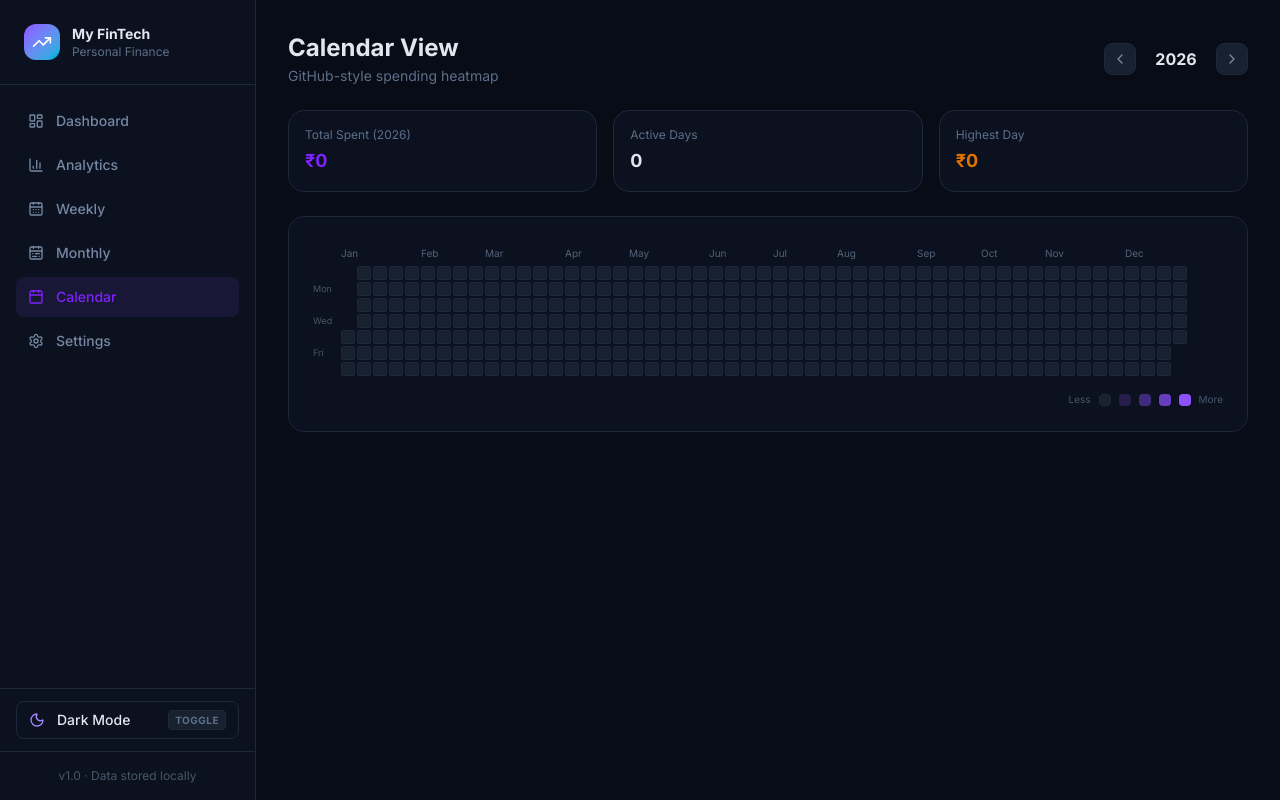
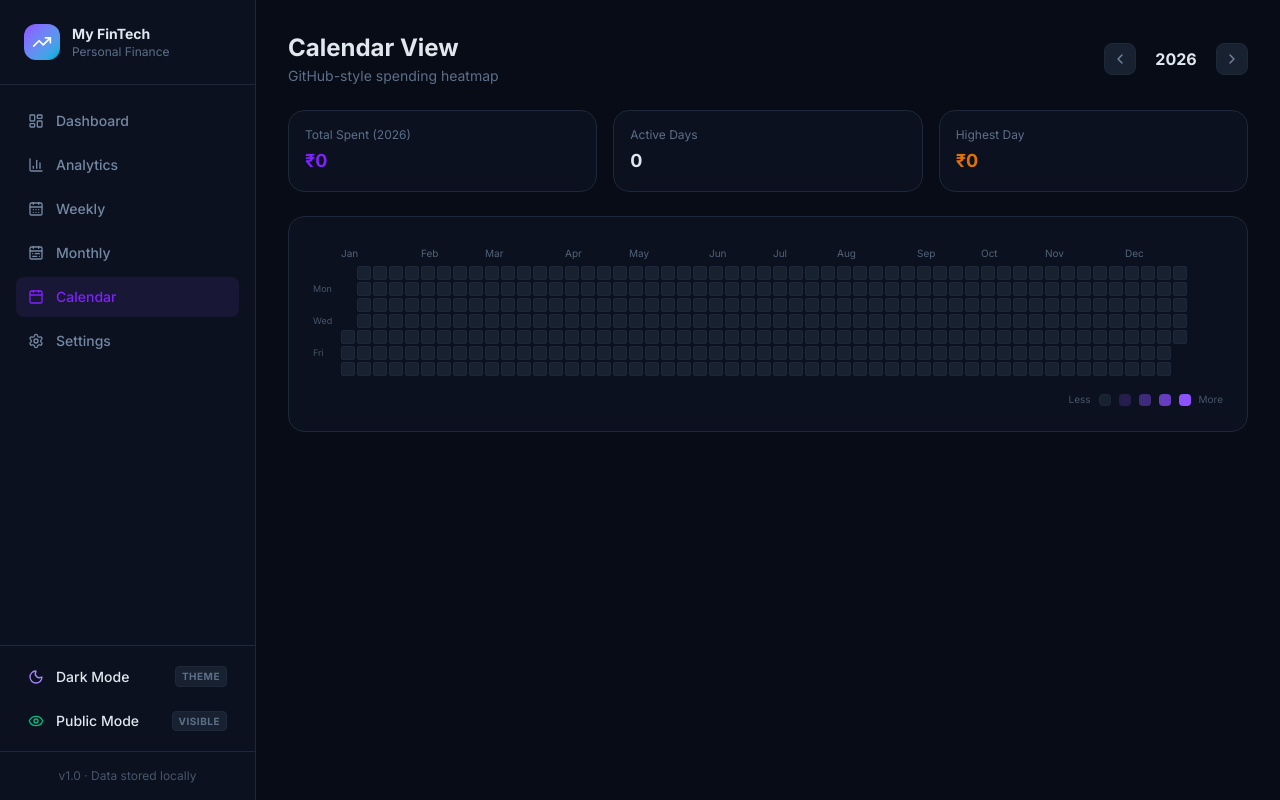
Before and after one commit to imvikramjagtap/finvik, a React (Vite) app: page /calendar in a window 1280 px wide. Built offline with nearby package versions, Linux system fonts and the light colour scheme.

Commit message:
feat: implement private mode to mask sensitive financial data across the application

```diff
--- a/src/components/BudgetCard.tsx
+++ b/src/components/BudgetCard.tsx
@@ -1,5 +1,6 @@
 import React from 'react';
 import { cn } from '@/lib/utils';
+import { useAppStore } from '@/store/useAppStore';
 
 interface BudgetCardProps {
   type: 'Need' | 'Want' | 'Saving';
@@ -42,6 +43,7 @@ function formatINR(n: number) {
 }
 
 export function BudgetCard({ type, budget, spent, remaining, percent }: BudgetCardProps) {
+  const { privateMode } = useAppStore();
   const config = typeConfig[type];
   const isOverspent = spent > budget;
 
@@ -58,7 +60,7 @@ export function BudgetCard({ type, budget, spent, remaining, percent }: BudgetCa
       </div>
 
       <div className="mb-4">
-        <p className="text-2xl font-bold text-app-fg">{formatINR(budget)}</p>
+        <p className="text-2xl font-bold text-app-fg">{privateMode ? '••••' : formatINR(budget)}</p>
         <p className="text-xs text-[hsl(215,20%,45%)] mt-0.5">monthly budget</p>
       </div>
 
@@ -77,7 +79,9 @@ export function BudgetCard({ type, budget, spent, remaining, percent }: BudgetCa
         </div>
         <div className="text-right">
           <p className="text-[hsl(215,20%,45%)]">Remaining</p>
-          <p className={cn('font-semibold mt-0.5', isOverspent ? 'text-red-400' : config.textColor)}>{formatINR(remaining)}</p>
+          <p className={cn('font-semibold mt-0.5', isOverspent ? 'text-red-400' : config.textColor)}>
+            {privateMode ? '••••' : formatINR(remaining)}
+          </p>
         </div>
       </div>
     </div>
--- a/src/components/Navigation.tsx
+++ b/src/components/Navigation.tsx
@@ -11,6 +11,8 @@ import {
   TrendingUp,
   Sun,
   Moon,
+  Eye,
+  EyeOff,
 } from 'lucide-react';
 import { cn } from '@/lib/utils';
 import { useAppStore } from '@/store/useAppStore';
@@ -25,7 +27,7 @@ const navItems = [
 ];
 
 export function Sidebar() {
-  const { theme, toggleTheme } = useAppStore();
+  const { theme, toggleTheme, privateMode, togglePrivateMode } = useAppStore();
 
   return (
     <aside className="hidden md:flex flex-col w-64 min-h-screen bg-app-card border-r border-app-border fixed left-0 top-0 z-50">
@@ -64,18 +66,31 @@ export function Sidebar() {
         ))}
       </nav>
 
-      {/* Theme Toggle */}
-      <div className="px-4 py-3 border-t border-app-border">
+      {/* Toggles */}
+      <div className="px-4 py-3 border-t border-app-border space-y-2">
         <button
           onClick={toggleTheme}
-          className="flex items-center justify-between w-full px-3 py-2 rounded-lg text-sm font-medium text-app-fg hover:bg-app-muted border border-transparent hover:border-app-border/10 transition-colors"
+          className="flex items-center justify-between w-full px-3 py-2 rounded-lg text-sm font-medium text-app-fg hover:bg-app-muted transition-colors"
         >
           <span className="flex items-center gap-3">
             {theme === 'dark' ? <Moon className="w-4 h-4 text-violet-400" /> : <Sun className="w-4 h-4 text-amber-500" />}
             <span>{theme === 'dark' ? 'Dark Mode' : 'Light Mode'}</span>
           </span>
           <span className="text-[10px] uppercase font-bold tracking-wider px-1.5 py-0.5 rounded bg-app-muted border border-app-border text-[hsl(215,20%,45%)]">
-            Toggle
+            Theme
+          </span>
+        </button>
+
+        <button
+          onClick={togglePrivateMode}
+          className="flex items-center justify-between w-full px-3 py-2 rounded-lg text-sm font-medium text-app-fg hover:bg-app-muted transition-colors"
+        >
+          <span className="flex items-center gap-3">
+            {privateMode ? <EyeOff className="w-4 h-4 text-rose-500" /> : <Eye className="w-4 h-4 text-emerald-500" />}
+            <span>{privateMode ? 'Private Mode' : 'Public Mode'}</span>
+          </span>
+          <span className="text-[10px] uppercase font-bold tracking-wider px-1.5 py-0.5 rounded bg-app-muted border border-app-border text-[hsl(215,20%,45%)]">
+            {privateMode ? 'Hidden' : 'Visible'}
           </span>
         </button>
       </div>
@@ -89,7 +104,7 @@ export function Sidebar() {
 }
 
 export function MobileNav() {
-  const { theme, toggleTheme } = useAppStore();
+  const { theme, toggleTheme, privateMode, togglePrivateMode } = useAppStore();
 
   return (
     <>
@@ -101,6 +116,14 @@ export function MobileNav() {
           </div>
           <span className="font-bold text-app-fg text-sm">My FinTech</span>
         </div>
+        <div className="flex items-center gap-2">
+          <button
+            onClick={togglePrivateMode}
+            className="w-9 h-9 rounded-lg bg-app-muted border border-app-border flex items-center justify-center text-app-fg hover:opacity-85 transition-colors"
+            aria-label="Toggle private mode"
+          >
+            {privateMode ? <EyeOff className="w-4 h-4 text-rose-500" /> : <Eye className="w-4 h-4 text-emerald-500" />}
+          </button>
           <button
             onClick={toggleTheme}
             className="w-9 h-9 rounded-lg bg-app-muted border border-app-border flex items-center justify-center text-app-fg hover:opacity-85 transition-colors"
@@ -108,6 +131,7 @@ export function MobileNav() {
           >
             {theme === 'dark' ? <Moon className="w-4 h-4 text-violet-400" /> : <Sun className="w-4 h-4 text-amber-500" />}
           </button>
+        </div>
       </header>
 
       {/* Mobile Bottom Bar */}
--- a/src/pages/Analytics/index.tsx
+++ b/src/pages/Analytics/index.tsx
@@ -23,7 +23,7 @@ const tooltipStyle = {
 };
 
 export default function Analytics() {
-  const { expenses, categories, settings } = useAppStore();
+  const { expenses, categories, settings, privateMode } = useAppStore();
   const currentMonth = getCurrentMonth();
   const last12 = getLast12Months();
 
@@ -67,21 +67,21 @@ export default function Analytics() {
           }[b.type])} style={{ animationDelay: `${i * 0.05}s` }}>
             <div className="flex justify-between items-start mb-3">
               <span className="text-sm font-medium" style={{ color: typeColors[b.type] }}>{b.type}</span>
-              <span className="text-xs text-[hsl(215,20%,45%)]">{Math.round(b.percent)}%</span>
+              <span className="text-xs text-[hsl(215,20%,45%)]">{privateMode ? '•••%' : `${Math.round(b.percent)}%`}</span>
             </div>
             <div className="space-y-1">
               <div className="flex justify-between text-xs text-[hsl(215,20%,45%)]">
-                <span>Budget</span><span className="text-app-fg font-medium">{formatCurrency(b.budget)}</span>
+                <span>Budget</span><span className="text-app-fg font-medium">{privateMode ? '••••' : formatCurrency(b.budget)}</span>
               </div>
               <div className="flex justify-between text-xs text-[hsl(215,20%,45%)]">
                 <span>Spent</span><span className="font-medium" style={{ color: typeColors[b.type] }}>{formatCurrency(b.spent)}</span>
               </div>
               <div className="flex justify-between text-xs text-[hsl(215,20%,45%)]">
-                <span>Remaining</span><span className="text-app-fg font-medium">{formatCurrency(b.remaining)}</span>
+                <span>Remaining</span><span className="text-app-fg font-medium">{privateMode ? '••••' : formatCurrency(b.remaining)}</span>
               </div>
             </div>
             <div className="mt-3 w-full bg-app-muted border border-app-border/10 rounded-full h-1.5 overflow-hidden">
-              <div className="h-1.5 rounded-full transition-all duration-700" style={{ width: `${Math.min(b.percent, 100)}%`, backgroundColor: typeColors[b.type] }} />
+              <div className="h-1.5 rounded-full transition-all duration-700" style={{ width: privateMode ? '0%' : `${Math.min(b.percent, 100)}%`, backgroundColor: typeColors[b.type] }} />
             </div>
           </div>
         ))}
--- a/src/pages/Dashboard/index.tsx
+++ b/src/pages/Dashboard/index.tsx
@@ -16,7 +16,7 @@ const PIE_COLORS = {
 };
 
 export default function Dashboard() {
-  const { expenses, categories, paymentModes, settings, deleteExpense } = useAppStore();
+  const { expenses, categories, paymentModes, settings, deleteExpense, privateMode } = useAppStore();
   const currentMonth = getCurrentMonth();
   const monthLabel = getMonthLabel(currentMonth);
   const salary = settings.salary.monthlySalary;
@@ -100,7 +100,7 @@ export default function Dashboard() {
             <Wallet className="w-4 h-4 text-violet-400" />
             <span className="text-sm text-[hsl(215,20%,45%)]">Monthly Salary</span>
           </div>
-          <p className="text-xl font-bold gradient-text">{formatCurrency(salary)}</p>
+          <p className="text-xl font-bold gradient-text">{privateMode ? '••••' : formatCurrency(salary)}</p>
         </div>
       </div>
 
@@ -152,11 +152,15 @@ export default function Dashboard() {
         <div className="col-span-2 md:col-span-1 rounded-2xl p-4 border border-violet-500/20 bg-violet-500/10">
           <p className="text-xs text-[hsl(215,20%,45%)] mb-1">Total Spent</p>
           <p className="text-2xl font-bold text-violet-600 dark:text-violet-300">{formatCurrency(totalSpent)}</p>
-          <p className="text-xs text-[hsl(215,20%,45%)] mt-1">{Math.round((totalSpent / salary) * 100)}% of salary</p>
+          <p className="text-xs text-[hsl(215,20%,45%)] mt-1">
+            {Math.round((totalSpent / salary) * 100)}% of salary
+          </p>
         </div>
         <div className="rounded-2xl p-4 border border-app-border bg-app-card">
           <p className="text-xs text-[hsl(215,20%,45%)] mb-1">Remaining</p>
-          <p className="text-xl font-bold text-emerald-500 dark:text-emerald-400">{formatCurrency(Math.max(0, salary - totalSpent))}</p>
+          <p className="text-xl font-bold text-emerald-500 dark:text-emerald-400">
+            {privateMode ? '••••' : formatCurrency(Math.max(0, salary - totalSpent))}
+          </p>
         </div>
         <div className="rounded-2xl p-4 border border-app-border bg-app-card">
           <p className="text-xs text-[hsl(215,20%,45%)] mb-1">Transactions</p>
--- a/src/pages/Monthly/index.tsx
+++ b/src/pages/Monthly/index.tsx
@@ -27,7 +27,7 @@ const typeBadge = {
 };
 
 export default function Monthly() {
-  const { expenses, categories, settings } = useAppStore();
+  const { expenses, categories, settings, privateMode } = useAppStore();
   const [month, setMonth] = useState(getCurrentMonth());
 
   const dailySpend = useMemo(() => calcDailySpend(expenses, month), [expenses, month]);
@@ -77,8 +77,8 @@ export default function Monthly() {
             <p className="text-xs text-[hsl(215,20%,45%)] mt-0.5">Based on spending habits</p>
           </div>
           <div className="text-right">
-            <div className={cn('text-4xl font-bold', scoreColor)}>{budgetScore.total}</div>
-            <div className={cn('text-sm font-medium', scoreColor)}>{scoreLabel}</div>
+            <div className={cn('text-4xl font-bold', scoreColor)}>{privateMode ? '•••' : budgetScore.total}</div>
+            <div className={cn('text-sm font-medium', scoreColor)}>{privateMode ? 'Private' : scoreLabel}</div>
             <div className="text-xs text-[hsl(215,20%,35%)]">/100</div>
           </div>
         </div>
@@ -91,10 +91,10 @@ export default function Monthly() {
             <div key={s.label}>
               <div className="flex justify-between text-xs mb-1">
                 <span className="text-[hsl(215,20%,45%)]">{s.label}</span>
-                <span className="text-app-fg font-medium">{s.score}/{s.max}</span>
+                <span className="text-app-fg font-medium">{privateMode ? '••' : s.score}/{s.max}</span>
               </div>
               <div className="w-full bg-app-muted border border-app-border/10 rounded-full h-1.5 overflow-hidden">
-                <div className="h-1.5 rounded-full bg-violet-600 dark:bg-violet-400 transition-all duration-700" style={{ width: `${(s.score / s.max) * 100}%` }} />
+                <div className="h-1.5 rounded-full bg-violet-600 dark:bg-violet-400 transition-all duration-700" style={{ width: privateMode ? '0%' : `${(s.score / s.max) * 100}%` }} />
               </div>
             </div>
           ))}
--- a/src/store/useAppStore.ts
+++ b/src/store/useAppStore.ts
@@ -28,6 +28,9 @@ interface AppStore {
   theme: 'light' | 'dark';
   toggleTheme: () => void;
 
+  privateMode: boolean;
+  togglePrivateMode: () => void;
+
   saveSettings: (settings: AppSettings) => void;
 
   importData: (json: string) => void;
@@ -39,6 +42,7 @@ export const useAppStore = create<AppStore>((set, get) => ({
   paymentModes: [],
   settings: storageService.getSettings(),
   theme: (localStorage.getItem('myfintech_theme') as 'light' | 'dark') || 'dark',
+  privateMode: localStorage.getItem('myfintech_private_mode') === 'true',
 
   loadAll: () => {
     const currentTheme = (localStorage.getItem('myfintech_theme') as 'light' | 'dark') || 'dark';
@@ -49,6 +53,7 @@ export const useAppStore = create<AppStore>((set, get) => ({
     }
     set({
       theme: currentTheme,
+      privateMode: localStorage.getItem('myfintech_private_mode') === 'true',
       expenses: storageService.getExpenses(),
       categories: storageService.getCategories(),
       paymentModes: storageService.getPaymentModes(),
@@ -65,6 +70,12 @@ export const useAppStore = create<AppStore>((set, get) => ({
     } else {
       document.documentElement.classList.remove('light');
     }
+  },
+
+  togglePrivateMode: () => {
+    const next = !get().privateMode;
+    localStorage.setItem('myfintech_private_mode', String(next));
+    set({ privateMode: next });
   },
 
   addExpense: (expenseData) => {
```
Also changed, not shown: src/pages/Settings/index.tsx (+12 -2 lines). Lines whose indentation alone changed are shown as unchanged.
